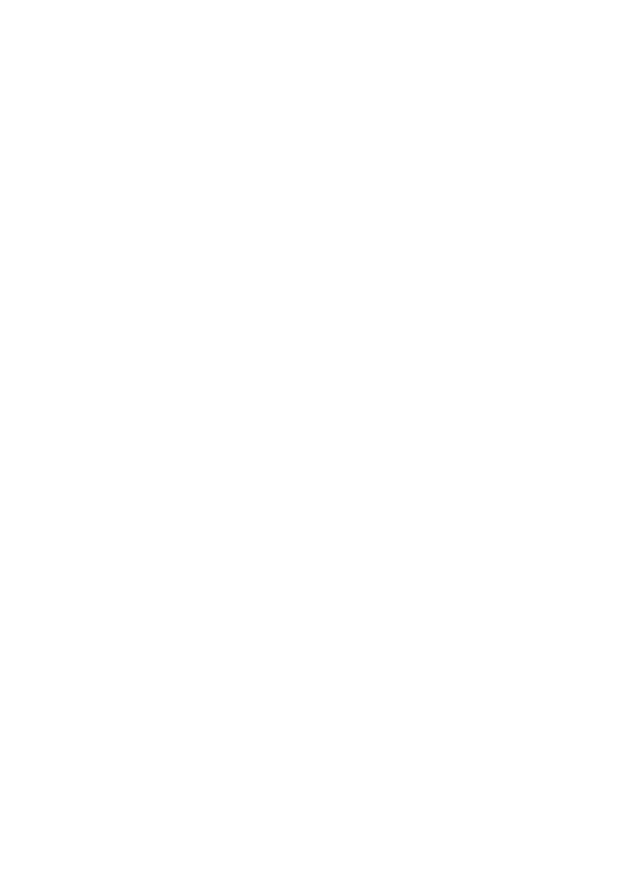
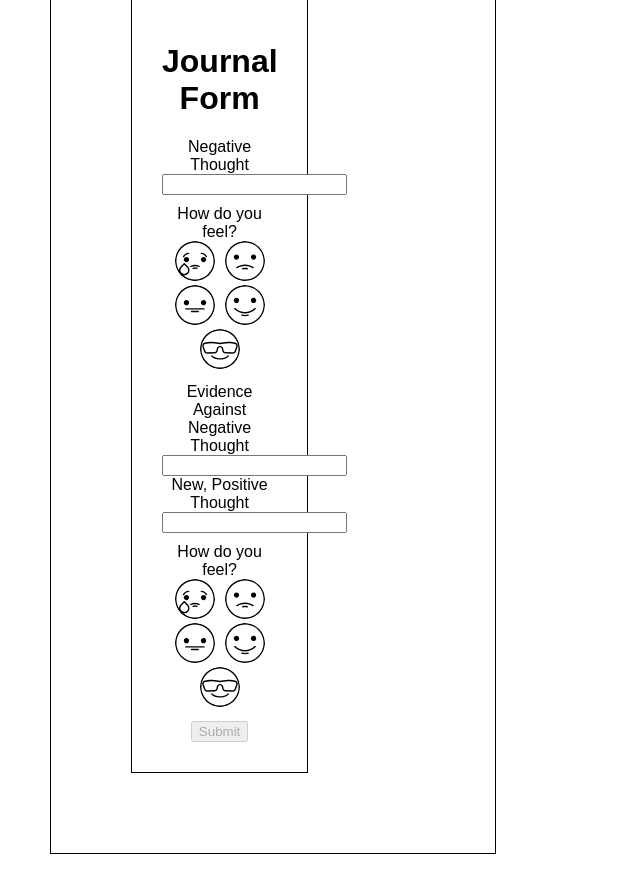
Before and after one commit to KatelinDeSerano/positive-me, a React (Create React App) app: page / in a window 1280 px wide. Shown: the part 1640-2533 px from the top of the page, without its empty margins (0-640 px from the left). Before the commit the page ends 1499 px from the top, so only its background shows below. Built offline with nearby package versions, Linux system fonts and the light colour scheme.

Commit message:
incorporated redux-form into Journal form

```diff
--- a/src/components/App.js
+++ b/src/components/App.js
@@ -2,7 +2,7 @@
 
 import './App.css';
 import Chart from './chart.js';
-
+import JournalForm from './journalForm.js';
 import LandingPage from './landingPage.js';
 
 class App extends Component {
@@ -11,6 +11,7 @@
       <div>
         <LandingPage />
         <Chart />
+        <JournalForm />
       </div>
     );
   }
--- a/src/components/journalForm.js
+++ b/src/components/journalForm.js
@@ -1,23 +1,40 @@
 import React, { Component } from 'react';
-
+import {Field, reduxForm, focus} from 'redux-form';
 import './journalForm.css';
 import Textbox from './textbox.js';
 import EmotionScale from './emotionScale.js';
+import Input from './input.js';
 
 class JournalForm extends Component {
+  onSubmit(values){
+
+  }
   render() {
     return (
       <div className="journalForm">
-        <h1>Journal Form</h1>
-        <Textbox label="Negative Thought"/>
-        <EmotionScale />
-        <Textbox label="Evidence Against Negative Thought"/>
-        <Textbox label="New Postive Thought"/>
-        <EmotionScale />
-        <input type="submit" value="Submit" />
+        <form
+          className="journalForm"
+          onSubmit={this.props.handleSubmit(values =>
+              this.onSubmit(values))}>
+          <h1>Journal Form</h1>
+          <label htmlFor="negativeThought">Negative Thought</label>
+          <Field component={Input} type="text" name="negativeThought" />
+          <EmotionScale />
+          <label htmlFor="evidenceAgainstThought">Evidence Against Negative Thought</label>
+          <Field component={Input} type="text" name="evidenceAgainstThought" />
+          <label htmlFor="positiveThought">New, Positive Thought</label>
+          <Field component={Input} type="text" name="positiveThought" />
+          <EmotionScale />
+          <button
+            type="submit"
+            disabled={this.props.pristine || this.props.submitting}
+            >
+            Submit
+          </button>
+        </form>
       </div>
     );
   }
 }
 
-export default JournalForm;
+export default reduxForm({form: "journal"})(JournalForm);
```
